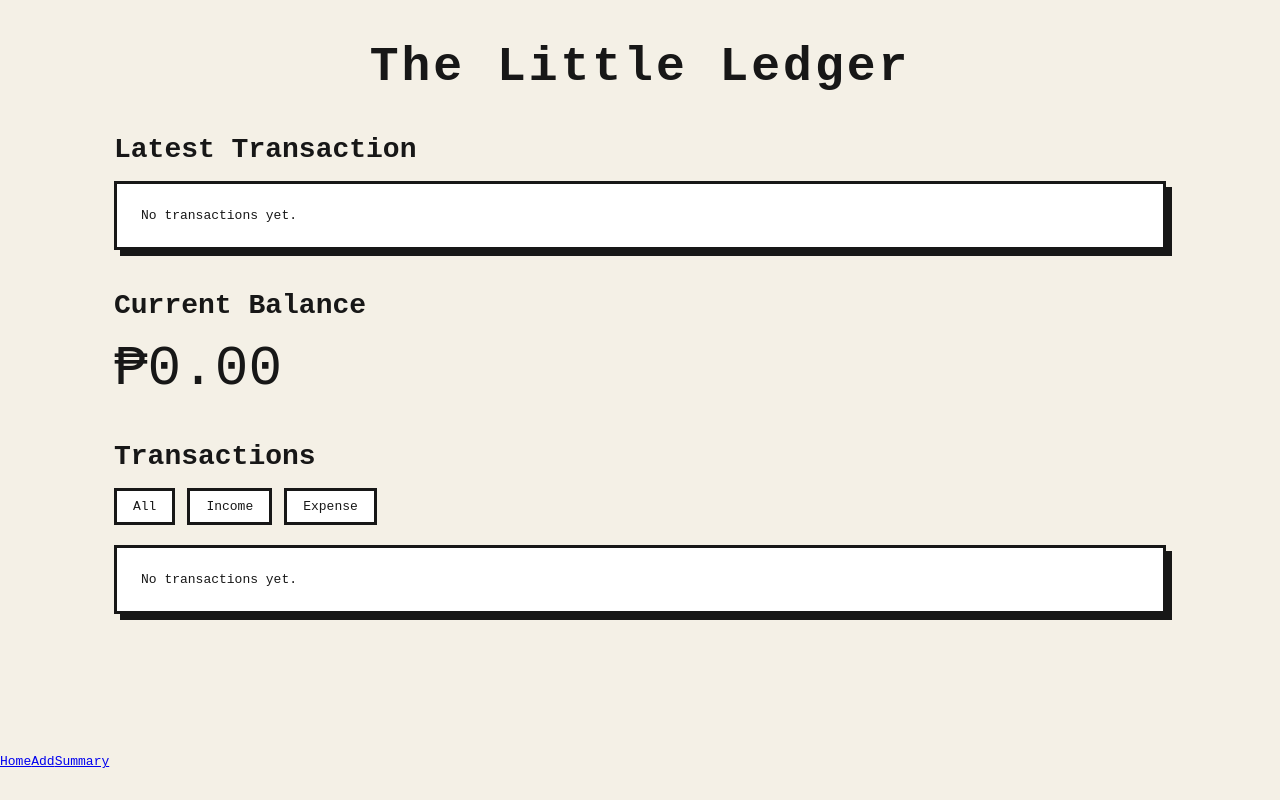
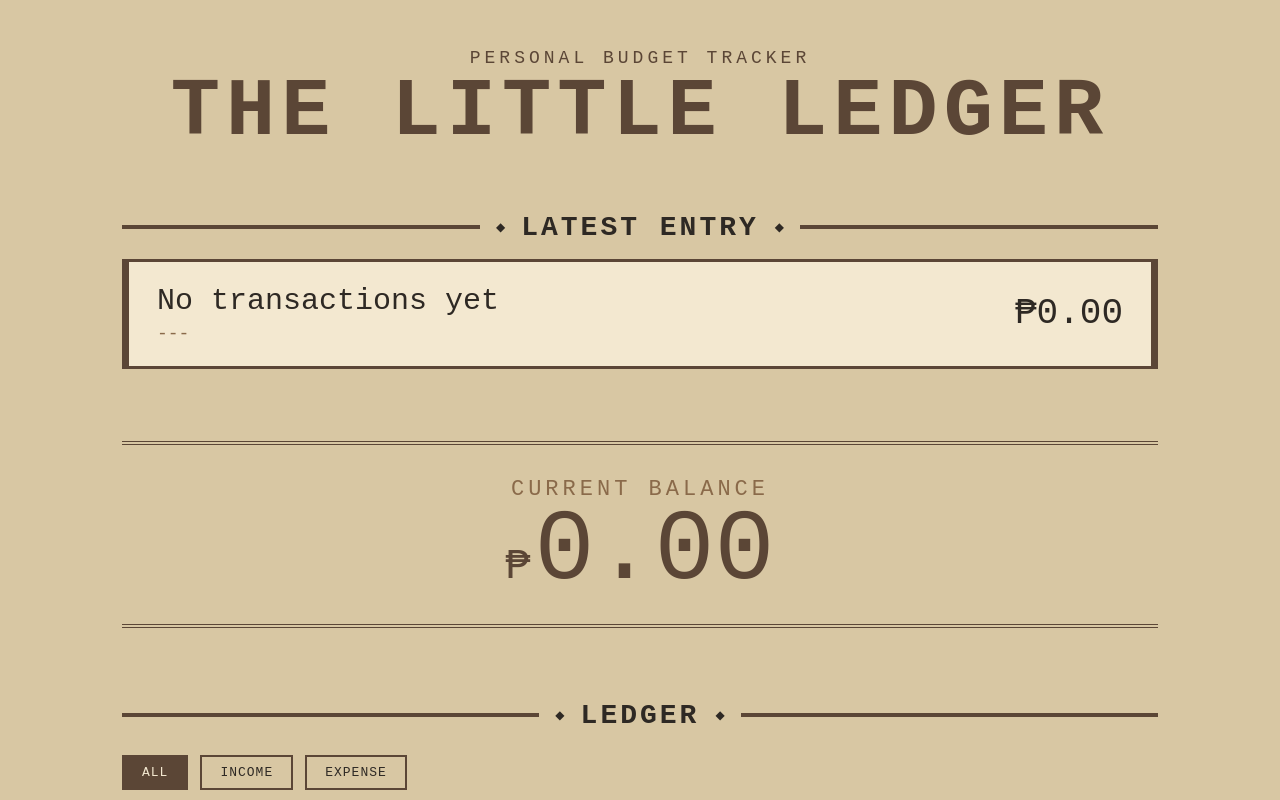
Before and after one commit to nae-rms/midterm-project-webdvt, a React (Vite) app: page / in a window 1280 px wide. Shown: the top 800 px of the page. Built offline with nearby package versions, Linux system fonts and the light colour scheme.

Commit message:
redesign ui interface

```diff
--- a/src/index.css
+++ b/src/index.css
@@ -3,10 +3,18 @@
 }
 
 :root {
-  --background: #f4f0e6;
-  --text: #171717;
-  --border: #171717;
-  --card: #ffffff;
+  --background: #d8c7a3;
+  --text: #2e2924;
+
+  --border: #5b4636;
+
+  --card: #f3e8d0;
+
+  --wood: #8a6a4a;
+  --wood-dark: #5b4636;
+
+  --green: #6f7d52;
+  --lamp: #c98b5b;
 }
 
 html,
--- a/src/pages/Dashboard.jsx
+++ b/src/pages/Dashboard.jsx
@@ -3,39 +3,101 @@ import "../styles/Dashboard.css";
 function Dashboard() {
   return (
     <div className="dashboard">
+
       <header className="dashboard-header">
-          <h1>The Little Ledger</h1>
+        <p className="dashboard-subtitle">
+          PERSONAL BUDGET TRACKER
+        </p>
+
+        <h1>THE LITTLE LEDGER</h1>
       </header>
 
-        <section className="latest-transaction">
-          <h2>Latest Transaction</h2>
 
-          <div className="transaction-placeholder">
-            No transactions yet.
+      <section className="latest-section">
+
+        <div className="section-heading">
+          <span className="heading-decoration">◆</span>
+          <h2>LATEST ENTRY</h2>
+          <span className="heading-decoration">◆</span>
         </div>
+
+        <div className="latest-entry">
+
+          <div className="entry-info">
+            <p className="entry-title">
+              No transactions yet
+            </p>
+
+            <p className="entry-meta">
+              ---
+            </p>
+          </div>
+
+          <p className="entry-amount">
+            ₱0.00
+          </p>
+
+        </div>
+
       </section>
 
+
       <section className="balance-section">
-          <h2>Current Balance</h2>
 
-          <p className="balance">
-            ₱0.00
+        <p className="balance-label">
+          CURRENT BALANCE
         </p>
+
+        <div className="balance-display">
+          <span>₱</span>
+          <strong>0.00</strong>
+        </div>
+
       </section>
 
-        <section className="transactions-section">
-          <h2>Transactions</h2>
 
-          <div className="filters">
-            <button>All</button>
-            <button>Income</button>
-            <button>Expense</button>
+      <section className="ledger-section">
+
+        <div className="section-heading">
+          <span className="heading-decoration">◆</span>
+          <h2>LEDGER</h2>
+          <span className="heading-decoration">◆</span>
         </div>
 
-          <div className="transaction-list">
-            <p>No transactions yet.</p>
+
+        <div className="ledger-controls">
+
+          <button className="filter-active">
+            ALL
+          </button>
+
+          <button>
+            INCOME
+          </button>
+
+          <button>
+            EXPENSE
+          </button>
+
         </div>
+
+
+        <div className="ledger-list">
+
+          <div className="ledger-empty">
+            <span className="empty-icon">◇</span>
+
+            <p>
+              YOUR LEDGER IS EMPTY
+            </p>
+
+            <span className="empty-icon">◇</span>
+          </div>
+
+        </div>
+
       </section>
+
     </div>
   );
 }
--- a/src/styles/Dashboard.css
+++ b/src/styles/Dashboard.css
@@ -1,68 +1,345 @@
 .dashboard {
   width: 100%;
   max-width: 1100px;
+
   margin: 0 auto;
-    padding: 40px 24px 100px;
+
+  padding: 48px 32px 120px;
 }
 
+
+/* =========================
+   HEADER
+========================= */
+
 .dashboard-header {
-    margin-bottom: 40px;
   text-align: center;
+
+  margin-bottom: 64px;
+}
+
+.dashboard-subtitle {
+  margin: 0 0 10px;
+
+  font-size: 18px;
+  letter-spacing: 4px;
+
+  color: var(--wood-dark);
 }
 
 .dashboard-header h1 {
   margin: 0;
+
+  font-size: clamp(48px, 8vw, 82px);
+  line-height: 0.85;
+
+  letter-spacing: 6px;
+
+  color: var(--wood-dark);
+}
+
+
+/* =========================
+   SECTION HEADINGS
+========================= */
+
+.section-heading {
+  display: flex;
+  align-items: center;
+  gap: 16px;
+
+  margin-bottom: 16px;
+}
+
+.section-heading::before,
+.section-heading::after {
+  content: "";
+
+  flex: 1;
+
+  height: 4px;
+
+  background: var(--border);
+
+  /*
+    Small pixel breaks in the line.
+  */
+  background-image:
+    linear-gradient(
+      to right,
+      var(--border) 0 70%,
+      transparent 70% 78%,
+      var(--border) 78% 100%
+    );
+}
+
+.section-heading h2 {
+  margin: 0;
+
+  font-size: 28px;
+  letter-spacing: 3px;
+
+  white-space: nowrap;
+}
+
+.heading-decoration {
+  font-size: 12px;
+}
+
+
+/* =========================
+   LATEST ENTRY
+========================= */
+
+.latest-section {
+  margin-bottom: 56px;
+}
+
+.latest-entry {
+  display: flex;
+  justify-content: space-between;
+  align-items: center;
+
+  min-height: 110px;
+
+  padding: 20px 28px;
+
+  background: var(--card);
+
+  /*
+    Distinctive border:
+    thick sides + thin top/bottom.
+  */
+  border-top: 3px solid var(--border);
+  border-bottom: 3px solid var(--border);
+  border-left: 7px solid var(--border);
+  border-right: 7px solid var(--border);
+}
+
+.entry-info {
+  min-width: 0;
+}
+
+.entry-title {
+  margin: 0;
+
+  font-size: 30px;
+}
+
+.entry-meta {
+  margin: 6px 0 0;
+
+  font-size: 18px;
+
+  color: var(--wood);
+}
+
+.entry-amount {
+  margin: 0;
+
+  font-size: 36px;
+}
+
+
+/* =========================
+   BALANCE
+========================= */
+
+.balance-section {
+  position: relative;
+
+  margin: 72px 0;
+
+  padding: 32px 0;
+
+  text-align: center;
+
+  border-top: 4px double var(--border);
+  border-bottom: 4px double var(--border);
+}
+
+.balance-label {
+  margin: 0 0 10px;
+
+  font-size: 22px;
+  letter-spacing: 4px;
+
+  color: var(--wood);
+}
+
+.balance-display {
+  display: flex;
+  justify-content: center;
+  align-items: baseline;
+
+  gap: 4px;
+
+  color: var(--wood-dark);
+}
+
+.balance-display span {
+  font-size: 42px;
+}
+
+.balance-display strong {
+  font-size: clamp(64px, 10vw, 100px);
+
+  font-weight: normal;
+
+  line-height: 0.8;
+}
+
+
+/* =========================
+   LEDGER
+========================= */
+
+.ledger-section {
+  margin-bottom: 48px;
+}
+
+
+/* Filters */
+
+.ledger-controls {
+  display: flex;
+  gap: 12px;
+
+  margin: 24px 0;
+}
+
+.ledger-controls button {
+  padding: 8px 18px;
+
+  background: transparent;
+
+  color: var(--text);
+
+  border: 2px solid var(--border);
+
+  cursor: pointer;
+
+  letter-spacing: 1px;
+}
+
+.ledger-controls button:hover {
+  background: var(--wood-dark);
+
+  color: var(--card);
+}
+
+.ledger-controls .filter-active {
+  background: var(--wood-dark);
+
+  color: var(--card);
+}
+
+
+/* Ledger area */
+
+.ledger-list {
+  min-height: 180px;
+
+  padding: 32px;
+
+  background: var(--card);
+
+  border: 3px solid var(--border);
+
+  /*
+    Creates a second inner line
+    without using a shadow.
+  */
+  outline: 1px solid var(--border);
+  outline-offset: -9px;
+}
+
+
+/* Empty state */
+
+.ledger-empty {
+  min-height: 110px;
+
+  display: flex;
+  justify-content: center;
+  align-items: center;
+
+  gap: 20px;
+
+  font-size: 24px;
+  letter-spacing: 2px;
+
+  text-align: center;
+}
+
+.ledger-empty p {
+  margin: 0;
+}
+
+.empty-icon {
+  font-size: 18px;
+
+  color: var(--green);
+}
+
+
+/* =========================
+   MOBILE
+========================= */
+
+@media (max-width: 600px) {
+
+  .dashboard {
+    padding: 32px 16px 100px;
+  }
+
+  .dashboard-header {
+    margin-bottom: 48px;
+  }
+
+  .dashboard-header h1 {
     font-size: 48px;
+
     letter-spacing: 3px;
   }
 
-  .dashboard section {
-    margin-bottom: 40px;
+  .section-heading {
+    gap: 8px;
   }
 
-  .dashboard h2 {
-    margin-bottom: 16px;
+  .section-heading h2 {
+    font-size: 22px;
+  }
+
+  .heading-decoration {
+    display: none;
+  }
+
+  .latest-entry {
+    padding: 18px;
+
+    align-items: flex-start;
+
+    gap: 16px;
+  }
+
+  .entry-title {
+    font-size: 25px;
+  }
+
+  .entry-amount {
     font-size: 28px;
   }
 
-  .transaction-placeholder,
-  .transaction-list {
-    padding: 24px;
-
-    background: var(--card);
-    border: 3px solid var(--border);
-
-    box-shadow: 6px 6px 0 var(--border);
+  .ledger-controls {
+    flex-wrap: wrap;
   }
 
-  .balance {
-    margin: 0;
+  .ledger-empty {
+    flex-direction: column;
 
-    font-size: 56px;
+    gap: 8px;
+
+    font-size: 20px;
   }
-
-  .filters {
-    display: flex;
-    gap: 12px;
-    margin-bottom: 20px;
 }
-
-  .filters button {
-    padding: 8px 16px;
-
-    background: var(--card);
-    color: var(--text);
-
-    border: 3px solid var(--border);
-
-    cursor: pointer;
-  }
-
-  .filters button:hover {
-    transform: translate(-2px, -2px);
-    box-shadow: 4px 4px 0 var(--border);
-  }
-
-  .transaction-list p {
-    margin: 0;
-  }
```
Lines whose indentation alone changed are shown as unchanged.
